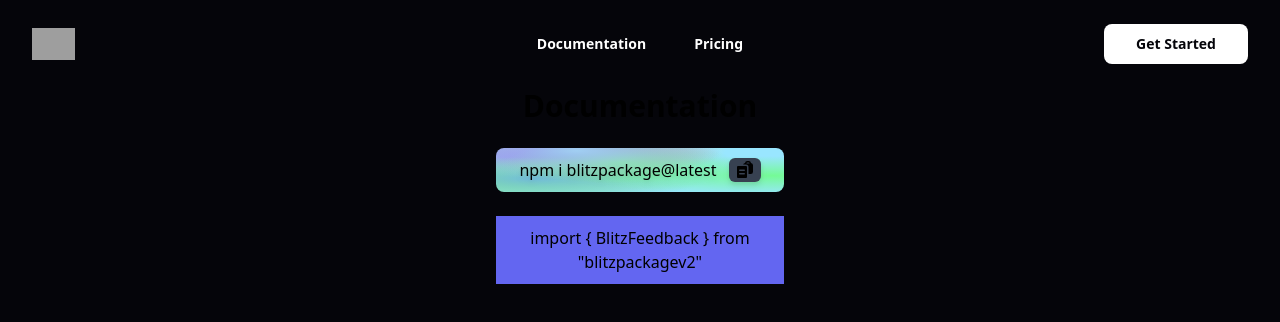
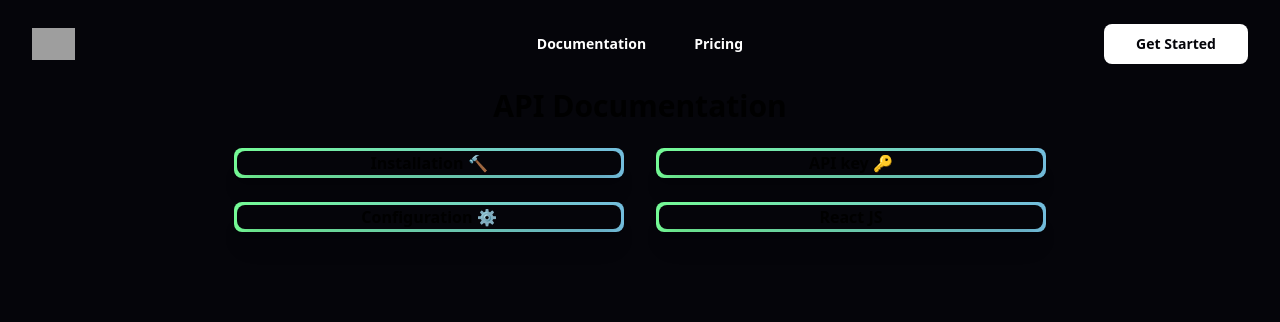
Before and after one commit to ramezj/astralics, a Next.js app in the folder client/: page /documentation in a window 1280 px wide. Shown: the top 322 px of the page. Built offline with nearby package versions, Linux system fonts and the light colour scheme; no server answers; grey boxes are pictures that could not be loaded.

Commit message:
new documentation layout [ testing ]

```diff
--- /dev/null
+++ b/client/components/documentation/Card.js
@@ -0,0 +1,13 @@
+import Link from "next/link"
+
+export default function DocumentationCard(props) {
+    return (
+        <div className='gradientBorder p-2 rounded-lg duration-300'>
+        <div className="card w-96 gradient duration-300 rounded-lg shadow-xl cursor-pointer bg-[#05050a]">
+        <div className="card-body">
+        <h2 className="card-title font-extrabold justify-center align-middle">{props.name}</h2>
+        </div>
+        </div>
+        </div>
+    )
+}
--- a/client/pages/documentation/index.js
+++ b/client/pages/documentation/index.js
@@ -1,6 +1,7 @@
 import Layout from "@/components/layout"
 import { ClipboardDocumentIcon, ClipboardDocumentCheckIcon, CheckIcon, ClipboardDocumentListIcon } from "@heroicons/react/20/solid"
 import { useState } from "react"
+import DocumentationCard from "@/components/documentation/Card";
 
 export default function documentation() {
     const [ npmCopy, setNpmCopy ] = useState(false);
@@ -13,9 +14,18 @@ export default function documentation() {
         <>
         <Layout>
             <center>
-                <h1 className='font-bold text-3xl'>Documentation</h1>
+                <h1 className='font-bold text-3xl'>API Documentation</h1>
                 <br />
-            <div className='w-72 py-2.5 backgroundColor widgetShadow rounded-lg'>
+                <div className='flex flex-wrap gap-8 justify-center w-4/5'>
+                <DocumentationCard name='Installation 🔨'/>
+                <DocumentationCard name='API key 🔑'/>
+                </div>
+                <br />
+                <div className='flex flex-wrap gap-8 justify-center w-4/5'>
+                <DocumentationCard name='Configuration ⚙️' />
+                <DocumentationCard name='React JS' />
+                </div>
+            {/* <div className='w-72 py-2.5 backgroundColor widgetShadow rounded-lg'>
             <p className="font-medium flex justify-center gap-x-3 drop-shadow-md">npm i blitzpackage@latest
             <span className='w-8 h-6 bg-gray-700 rounded-md flex justify-center items-center'>
             {
@@ -29,7 +39,7 @@ export default function documentation() {
             <br />
             <div className='w-72 py-2.5 bg-indigo-500 rounded-badge'>
             {importText}
-            </div>
+            </div>     */}
             </center>
         </Layout>
         </>
--- a/client/styles/globals.css
+++ b/client/styles/globals.css
@@ -42,6 +42,18 @@ body {
   box-shadow: 0px 0px 71px -39px hsla(135,94%,72%,1);
 }
 
+.gradientBorder {
+  padding: 1rem;
+  position: relative;
+  background: linear-gradient(to right, hsla(135,94%,72%,1), hsla(198,61%,66%,1));
+  padding: 3px;
+}
+
+.gradient:hover {
+  transition-duration: 5s;
+  background: linear-gradient(to right, hsla(135,94%,72%,1), hsla(198,61%,66%,1));
+}
+
 .buttonBorderGradient {
         background: linear-gradient(#05050a, #05050a) padding-box,
         linear-gradient(60deg, #00f, #00e8ff) border-box;
```
